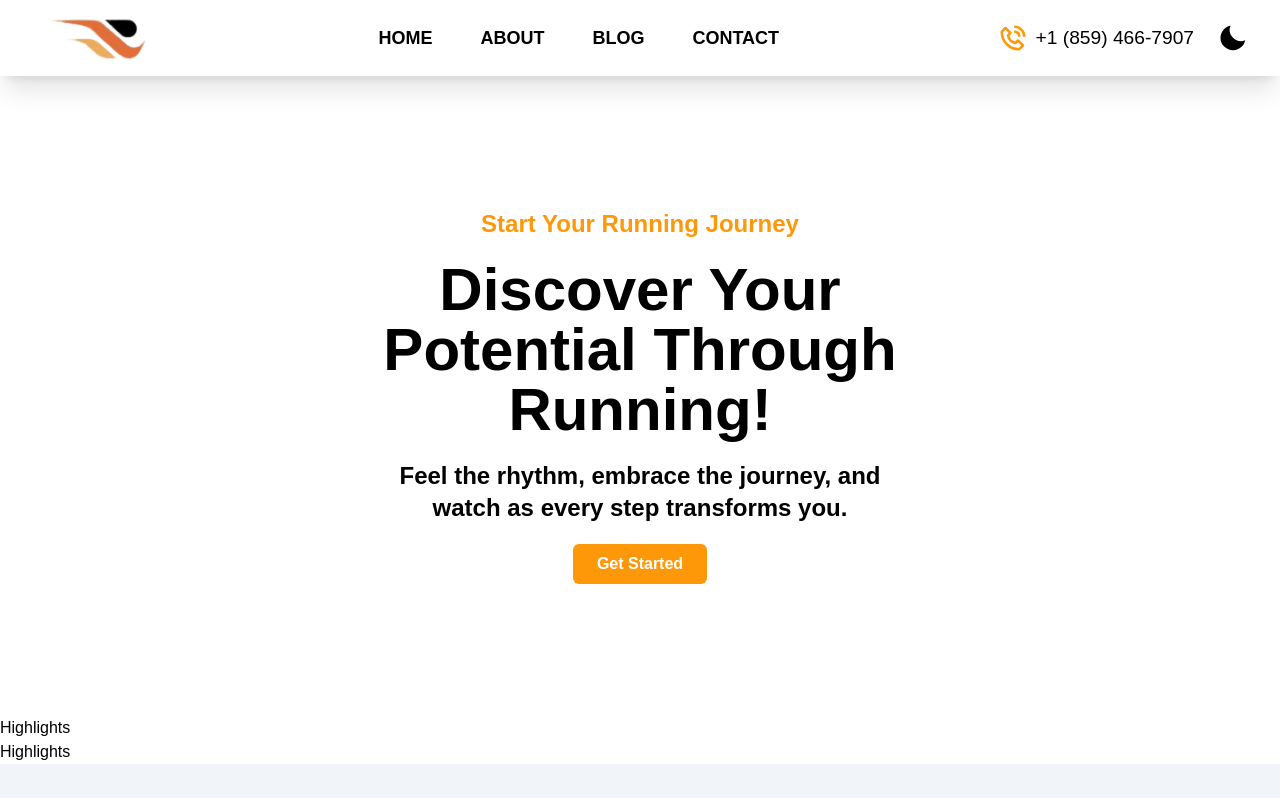
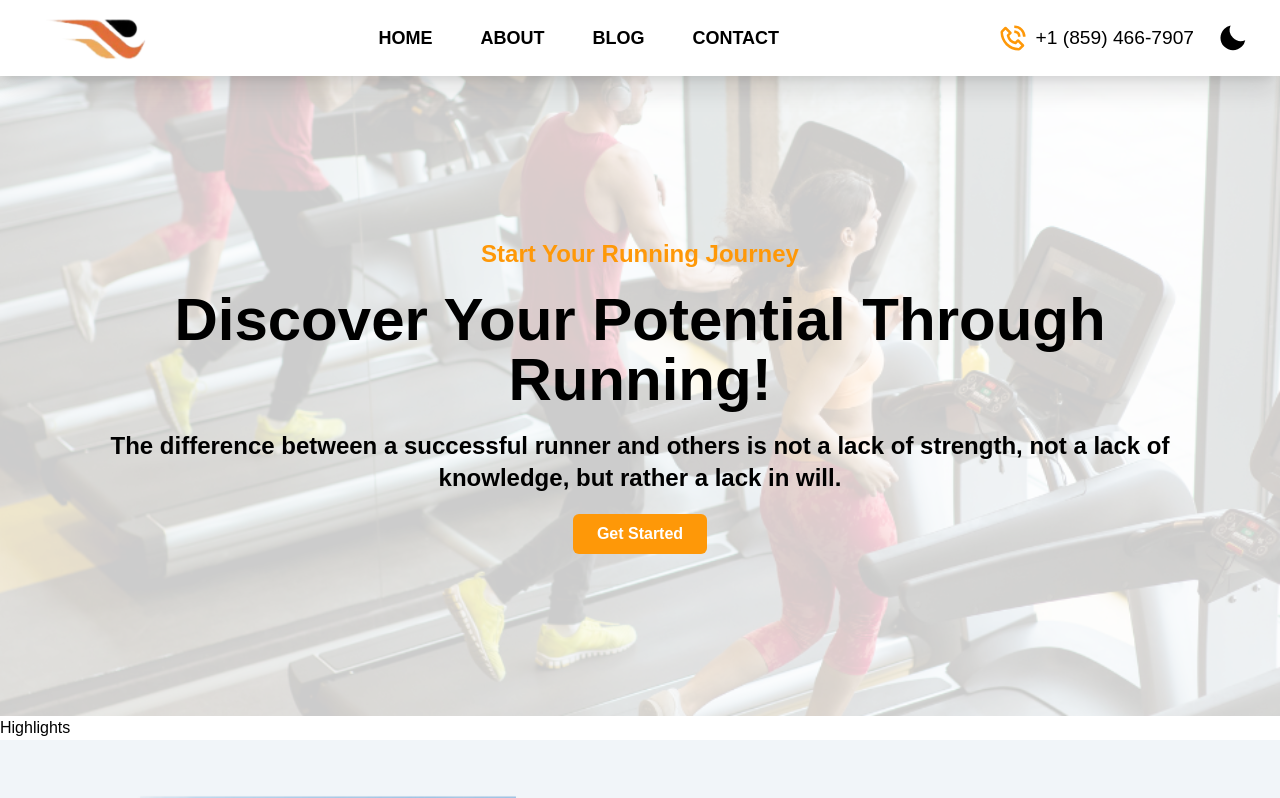
Before and after one commit to Hadehwahle/Fitness-App, a React (Vite) app: page / in a window 1280 px wide. Shown: the top 798 px of the page. Built offline with nearby package versions, Linux system fonts and the light colour scheme.

Commit message:
added a slider, a component and also change some texts

```diff
--- a/src/components/Hero/Hero.jsx
+++ b/src/components/Hero/Hero.jsx
@@ -1,9 +1,10 @@
 import background from "../../assets/images/9.png";
 import background2 from "../../assets/images/3.png";
 import background3 from "../../assets/images/5.png";
-import Highlights from "./Highlights";
+
 import Form from "../Contact/Form";
 import Slider from "react-slick";
+import Content from "./Content";
 
 const imageList = [
   {
@@ -20,7 +21,7 @@ const imageList = [
     heading: "Start Your Running Journey",
     title: "Discover Your Potential Through Running!",
     content:
-      "Feel the rhythm, embrace the journey, and watch as every step transforms you.",
+      "The difference between a successful runner and others is not a lack of strength, not a lack of knowledge, but rather a lack in will.",
   },
   {
     id: 3,
@@ -28,7 +29,7 @@ const imageList = [
     heading: "Start Your Running Journey",
     title: "Every run is a journey, and every journey is a story!",
     content:
-      "Feel the rhythm, embrace the journey, and watch as every step transforms you.",
+      "Running is the greatest metaphor for life, because you get out of it what you put into it.",
   },
 ];
 
@@ -45,7 +46,7 @@ const Hero = ({ toggleForm, formPop }) => {
   var settings = {
     dots: false,
     infinite: true,
-    speed: 500,
+    speed: 1000,
     slidesToShow: 1,
     slidesToScroll: 1,
     autoplay: true,
@@ -56,56 +57,28 @@ const Hero = ({ toggleForm, formPop }) => {
   };
   return (
     <div id="home" className="overflow-x-hidden">
-      <Slider {...settings}>
-        {imageList.map(({ id, heading, content, title }) => (
       <div
-            style={bgStyle}
-            className=" dark:bg-black dark:text-white duration-200 w-full"
+        className=" dark:bg-black dark:text-white duration-200"
         data-aos="fade-up"
         data-aos-delay="900"
-            key={id}
+        style={bgStyle}
       >
         <div
           data-aos="fade-down"
           className="bg-white/80 dark:bg-dark/80 duration-200"
         >
-              <div className="container min-h-[80dvh] flex items-center">
-                <div className="w-full md:w-[550px] mx-auto text-center space-y-5">
-                  <p
-                    data-aos="fade-up"
-                    data-aos-delay="300"
-                    className="text-primary text-2xl font-semibold"
-                  >
-                    {heading}
-                  </p>
-                  <h1
-                    data-aos="zoom-out"
-                    data-aos-delay="600"
-                    className=" text-4xl md:text-6xl font-bold"
-                  >
-                    {title}
-                  </h1>
-                  <p
-                    data-aos="fade-down"
-                    data-aos-delay="300"
-                    className="text-2xl font-semibold"
-                  >
-                    {content}
-                  </p>
-                  <button
-                    data-aos-delay="900"
-                    data-aos="fade-up"
-                    className="primary-btn"
-                  >
-                    Get Started
-                  </button>
+          <Slider {...settings}>
+            {imageList.map(({ id, heading, content, title }) => (
+              <Content
+                heading={heading}
+                content={content}
+                title={title}
+                key={id}
+              />
+            ))}
+          </Slider>
         </div>
       </div>
-            </div>
-          </div>
-        ))}
-      </Slider>
-      <Highlights />
 
       <Form toggleForm={toggleForm} formPop={formPop} />
     </div>
```
Lines whose indentation alone changed are shown as unchanged.
